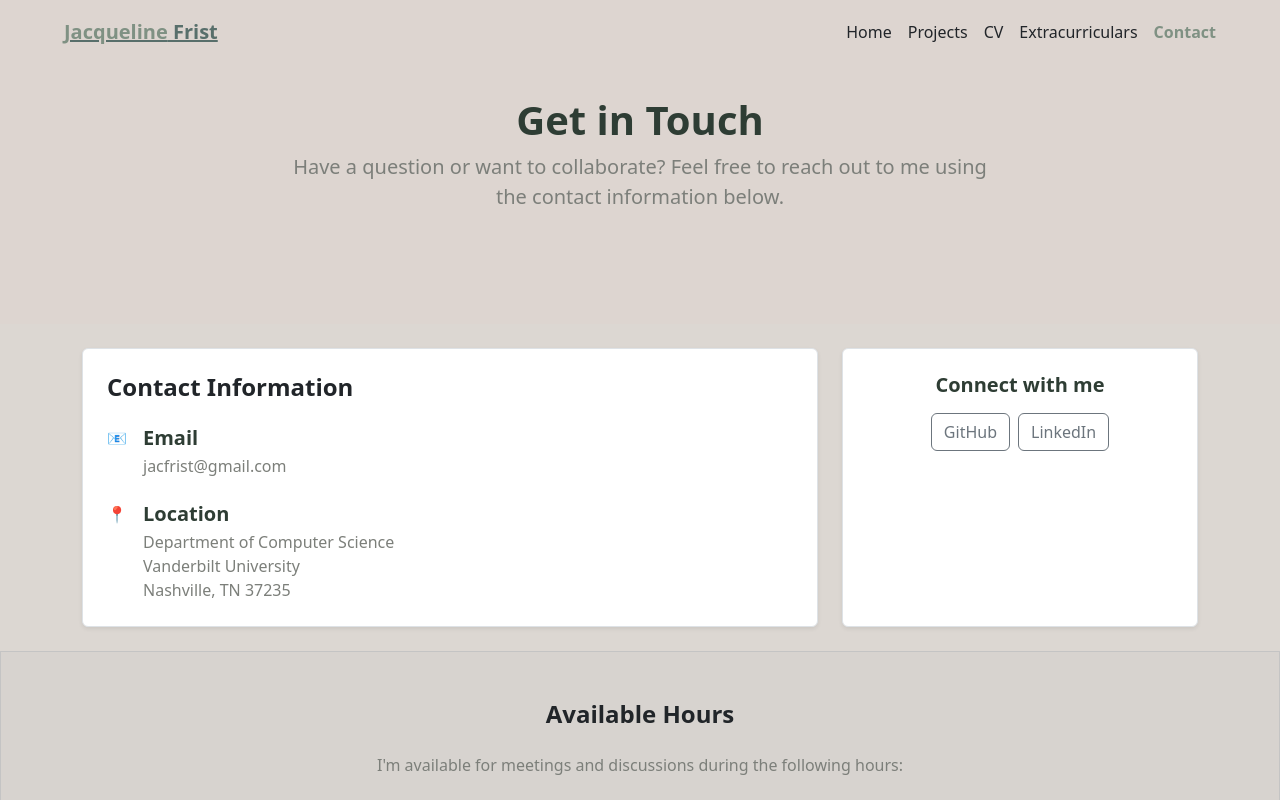
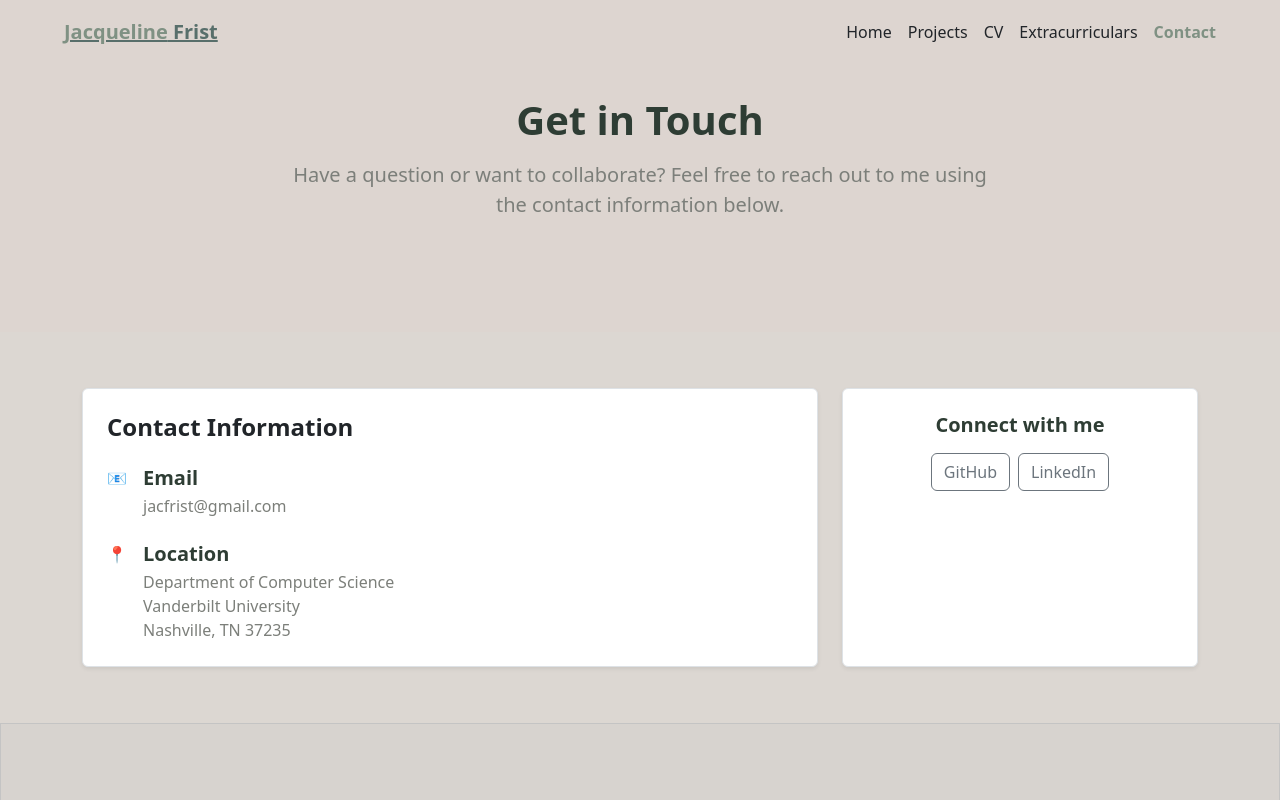
Before and after one commit to jacfrist/personal-website, a React (Vite) app: page /contact in a window 1280 px wide. Shown: the top 800 px of the page. Built offline with nearby package versions, Linux system fonts and the light colour scheme.

Commit message:
fix CSS issue

```diff
--- a/src/index.css
+++ b/src/index.css
@@ -9,7 +9,7 @@ body {
 }
 
 .container {
-  padding: "32px";
+  padding: 32px;
 }
 
 .container-section {
@@ -176,9 +176,9 @@ header.scrolled {
 
 .title {
   color: #2e3d34;
-  font-size: '2.5rem';
+  font-size: 2.5rem;
   font-weight: bold;
-  margin-bottom: '1rem';
+  margin-bottom: 1rem;
 }
 
 
```
